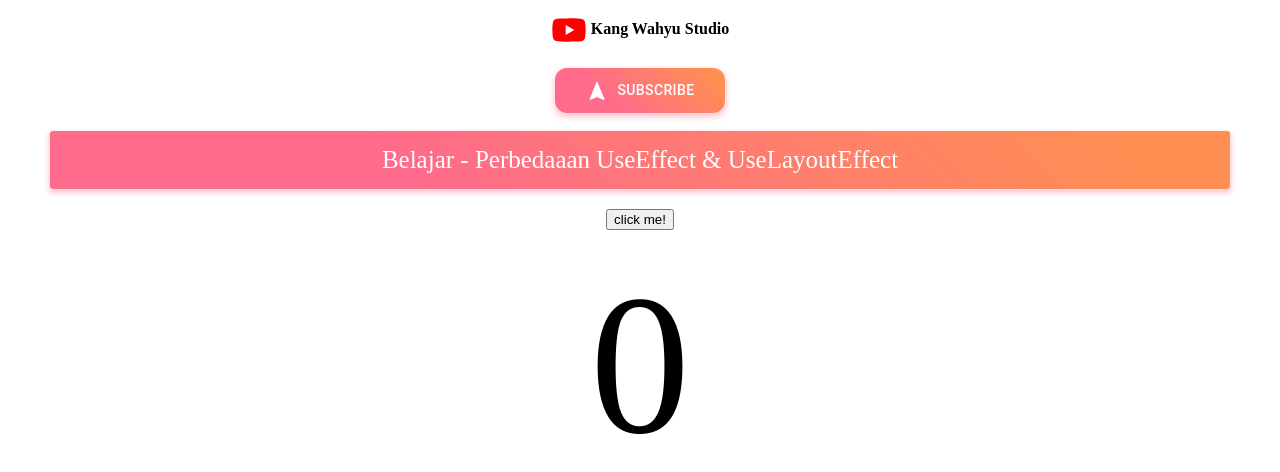
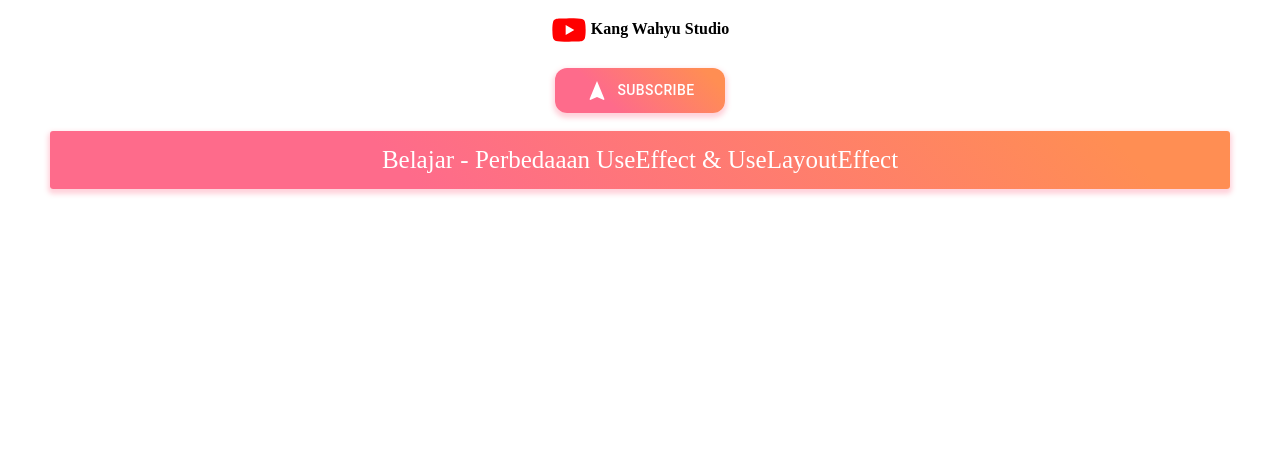
Before and after one commit to wahyu-romadhon/membuatwebdarinol, a React (Create React App) app: page / in a window 1280 px wide. Shown: the top 472 px of the page. Built offline with nearby package versions, Linux system fonts and the light colour scheme.

Commit message:
youtube-template-v1

```diff
--- a/src/App.js
+++ b/src/App.js
@@ -1,5 +1,4 @@
 import "./App.css";
-import BelajarEffects from "./component/BelajarEffects";
 import YoutubeComponent from "./component/YoutubeComponent";
 
 function App() {
@@ -36,7 +35,6 @@ function App() {
           }}
         ></div>
       </div>
-      <BelajarEffects />
     </>
   );
 }
--- a/src/component/BelajarEffects.js
+++ /dev/null
@@ -1,44 +0,0 @@
-import React, { useEffect, useLayoutEffect, useState } from "react";
-
-export default function BelajarEffects(props) {
-  const [count, setCount] = useState(0);
-
-  useEffect(() => {
-    console.log("useEffect ke-1, count: ", count);
-  }, [count]);
-
-  useEffect(() => {
-    console.log("useEffect ke-2, count: ", count);
-  }, [count]);
-
-  useEffect(() => {
-    console.log("useEffect ke-3, count: ", count);
-  }, [count]);
-
-  useLayoutEffect(() => {
-    console.log("useLayoutEffect ke-1, count: ", count);
-  }, [count]);
-
-  useLayoutEffect(() => {
-    console.log("useLayoutEffect ke-2, count: ", count);
-  }, [count]);
-
-  useLayoutEffect(() => {
-    console.log("useLayoutEffect ke-3, count: ", count);
-  }, [count]);
-
-  console.log(
-    `---- ${
-      count === 0
-        ? `start pertama kali, count:${count}`
-        : `trigger hasil klik, count:${count}`
-    } ----`
-  );
-  return (
-    <div className="App">
-      {console.log("console dalam return, count:", count)}
-      <button onClick={() => setCount(count + 1)}>click me!</button>
-      <div className="count">{count}</div>
-    </div>
-  );
-}
```
